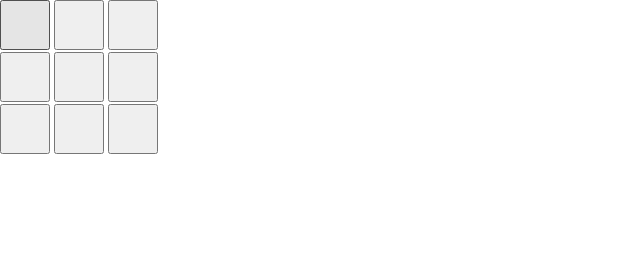
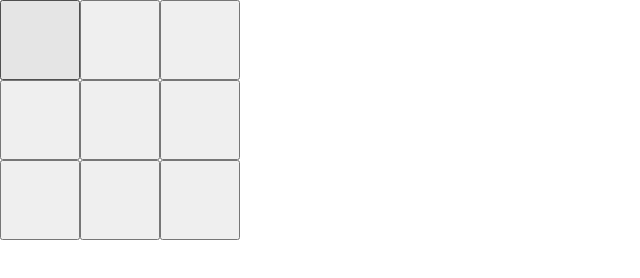
Before and after one commit to Thepralad/tic-tac-toe-js, a plain HTML site: page index.html in a window 1280 px wide. Shown: the whole page, without its empty margins (0-640 px from the left). Drawn offline with Linux system fonts and the light colour scheme.

Commit message:
chore: Update game board CSS styles for better display and user experience

```diff
--- a/style.css
+++ b/style.css
@@ -6,8 +6,10 @@
 
 .board{
     width: 200px;
+    display: grid;
+    grid-template-columns: 5rem 5rem 5rem;
+    grid-template-rows: 5rem 5rem 5rem;
 }
 .board button{
-    height: 50px;
-    width: 50px;
+   font-size: 3rem;
 }
```
